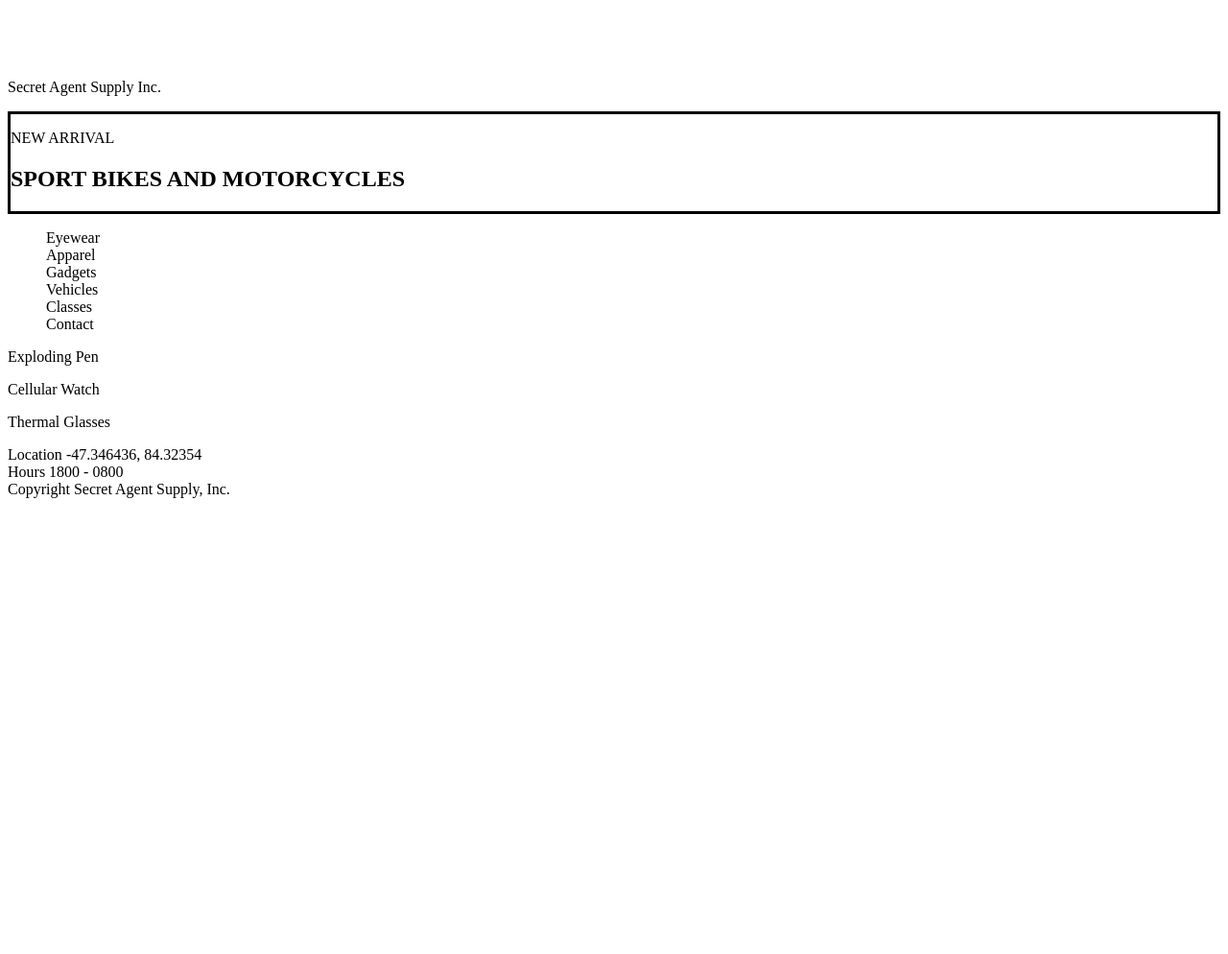
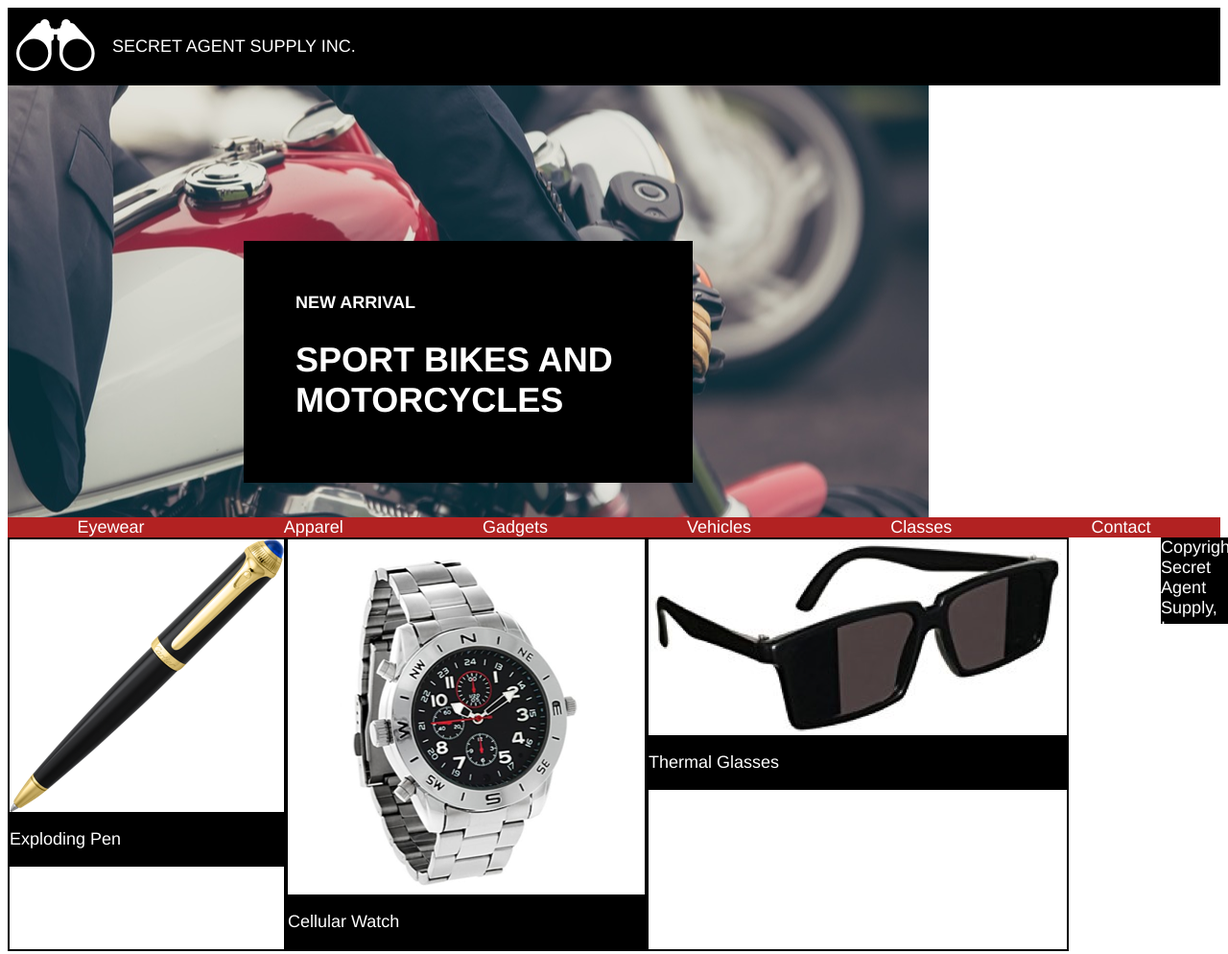
Before and after one commit to Lehla3/secretagentsupply, a plain HTML site: page index.html in a window 1280 px wide. Shown: the whole page at 96% size. Before the commit the page ends 800 px from the top, so only its background shows below. Drawn offline with Linux system fonts and the light colour scheme.

Commit message:
Add style changes round 1

```diff
--- a/index.html
+++ b/index.html
@@ -11,36 +11,49 @@
 
 <!--Navigation -->
 <nav>
-  <img src="resources\logo.png"></img>
-  <p>Secret Agent Supply Inc.</p>
+  <div class="logo">
+    <img src="resources\logo.png"></img>
+  </div>
+  <div class="logotxt">
+    <p>SECRET AGENT SUPPLY INC.</p>
+  </div>
 </nav>
-<div class="main">
-  <p> NEW ARRIVAL</p>
-  <h2>SPORT BIKES AND MOTORCYCLES</h2>
+<div class="container">
+  <div class="main">
+    <h3>NEW ARRIVAL</h3>
+    <h1>SPORT BIKES AND MOTORCYCLES</h1>
+  </div>
 </div>
 
 <!--Red Banner-->
 <div class="banner">
-  <ul>
-    <li>Eyewear</li>
-    <li>Apparel</li>
-    <li>Gadgets</li>
-    <li>Vehicles</li>
-    <li>Classes</li>
-    <li>Contact</li>
-  </ul>
+    <a href="#eyewear">Eyewear</a>
+    <a href="#apparel">Apparel</a>
+    <a href="#gadgets">Gadgets</a>
+    <a href="#vehicles">Vehicles</a>
+    <a href="#classes">Classes</a>
+    <a href="#contact">Contact</a>
 </div>
 
 <!--Product Boxes-->
 <div class="products">
-  <div class="pen">
-    <p>Exploding Pen</p>
+  <div class="indiv">
+    <img src="resources/pen.png"></img>
+    <div class="producttxt">
+      <p>Exploding Pen</p>
   </div>
-  <div class="watch">
-    <p>Cellular Watch</p>
   </div>
-  <div class="glasses">
-    <p>Thermal Glasses</p>
+  <div class="indiv">
+    <img src="resources/watch.png"></img>
+    <div class="producttxt">
+      <p>Cellular Watch</p>
+  </div>
+  </div>
+  <div class="indiv">
+    <img src="resources/glasses.png"></img>
+    <div class="producttxt">
+      <p>Thermal Glasses</p>
+    </div>
   </div>
 
   <!--Store Info-->
--- a/resources/css/style.css
+++ b/resources/css/style.css
@@ -1,8 +1,75 @@
+html {
+  font-size: 18px;
+}
+.container {
+  width: 960px;
+  height: 25rem;
+  background-image: url(../../resources/moto.jpeg);
+  background-size: auto;
+  background-repeat: no-repeat;
+  background-position: center;
+  display: flex;
+  justify-content: center;
+  align-content: center;
+}
+.logo {
+  height: 1.5rem;
+  padding-right: 1rem;
+  padding-left: 0.5rem;
+}
+.logotxt {
+  font-size: 1rem;
+}
+.banner {
+  background-color: firebrick;
+  display: flex;
+  justify-content: space-around;
+}
+a {
+  text-decoration: none;
+  color: white;
+}
+body {
+  color: white;
+  font-family: Helvetica;
+}
+nav {
+  font-size: 1rem;
+  background-color: black;
+  display: flex;
+  padding-top: 0.66rem;
+  padding-bottom: 0.66rem;
+}
 .main {
-  border-color: pink;
-  border-width: medium;
-  border: solid;
+  font-weight: bold;
+  background-color: black;
+  width: 20rem;
+  height: 10rem;
+  padding-left: 3rem;
+  padding-right: 3rem;
+  padding-top: 2rem;
+  padding-bottom: 2rem;
+  margin-top: 9rem;
 }
-ul {
-  list-style: none;
+h1 {
+  font-size: 2rem;
+  padding-top: 0.25rem;
 }
+h3 {
+  font-size: 1rem;
+}
+.products {
+  display: flex;
+}
+.indiv {
+  display: flex;
+  flex-direction: column;
+  border: solid black 2px;
+}
+.producttxt {
+  background-color: black;
+}
+.footer {
+  height: 5rem;
+  background-color: black;
+}
```
